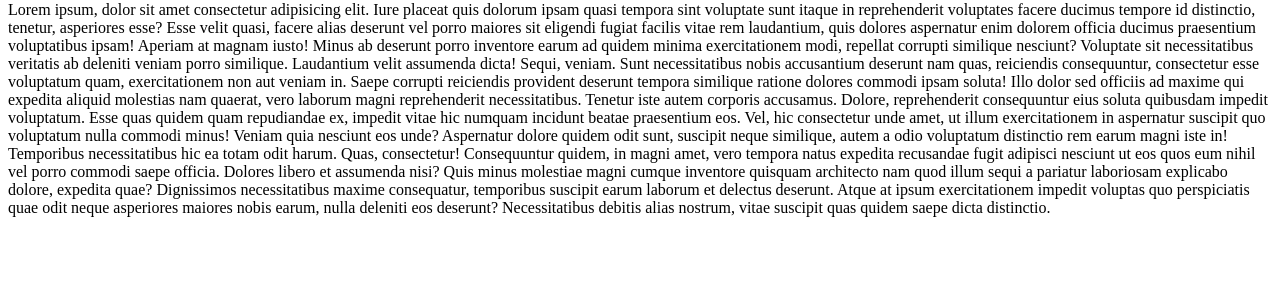
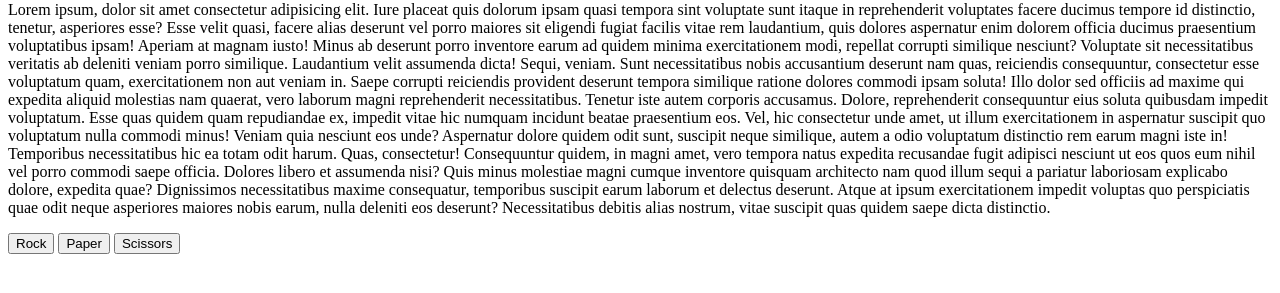
Before and after one commit to Dominik-Maj/rps-git, a plain HTML site: page index.html in a window 1280 px wide. Shown: the part 79-372 px from the top of the page. Drawn offline with Linux system fonts and the light colour scheme.

Commit message:
Added buttons

```diff
--- a/index.html
+++ b/index.html
@@ -17,5 +17,10 @@
     Quas, consectetur! Consequuntur quidem, in magni amet, vero tempora natus expedita recusandae fugit adipisci nesciunt ut eos quos eum nihil vel porro commodi saepe officia. Dolores libero et assumenda nisi?
     Quis minus molestiae magni cumque inventore quisquam architecto nam quod illum sequi a pariatur laboriosam explicabo dolore, expedita quae? Dignissimos necessitatibus maxime consequatur, temporibus suscipit earum laborum et delectus deserunt.
     Atque at ipsum exercitationem impedit voluptas quo perspiciatis quae odit neque asperiores maiores nobis earum, nulla deleniti eos deserunt? Necessitatibus debitis alias nostrum, vitae suscipit quas quidem saepe dicta distinctio.</p>
+    <section>
+        <button>Rock</button>
+        <button>Paper</button>
+       <button> Scissors</button>
+    </section>
 </body>
 </html>
```
